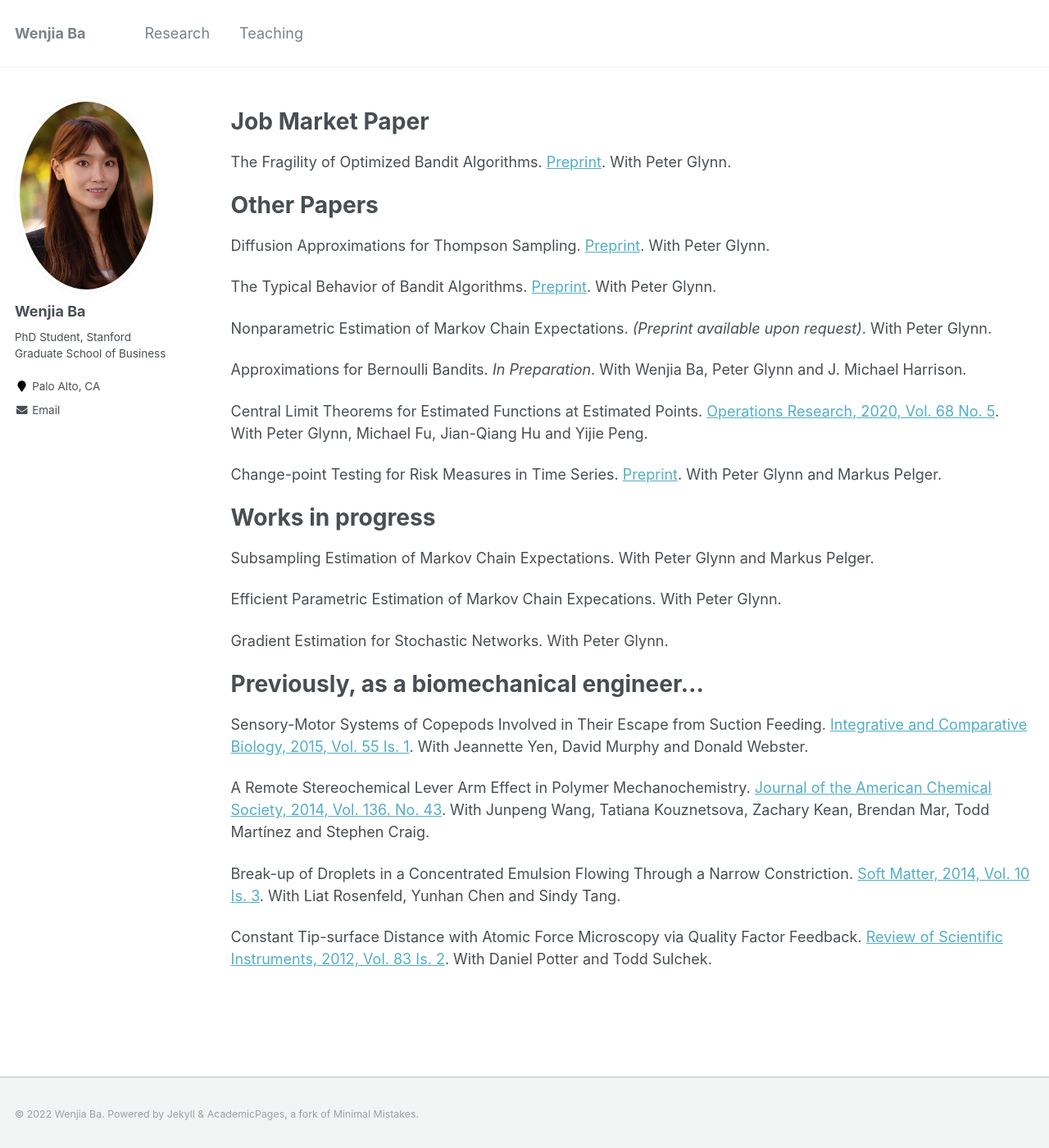
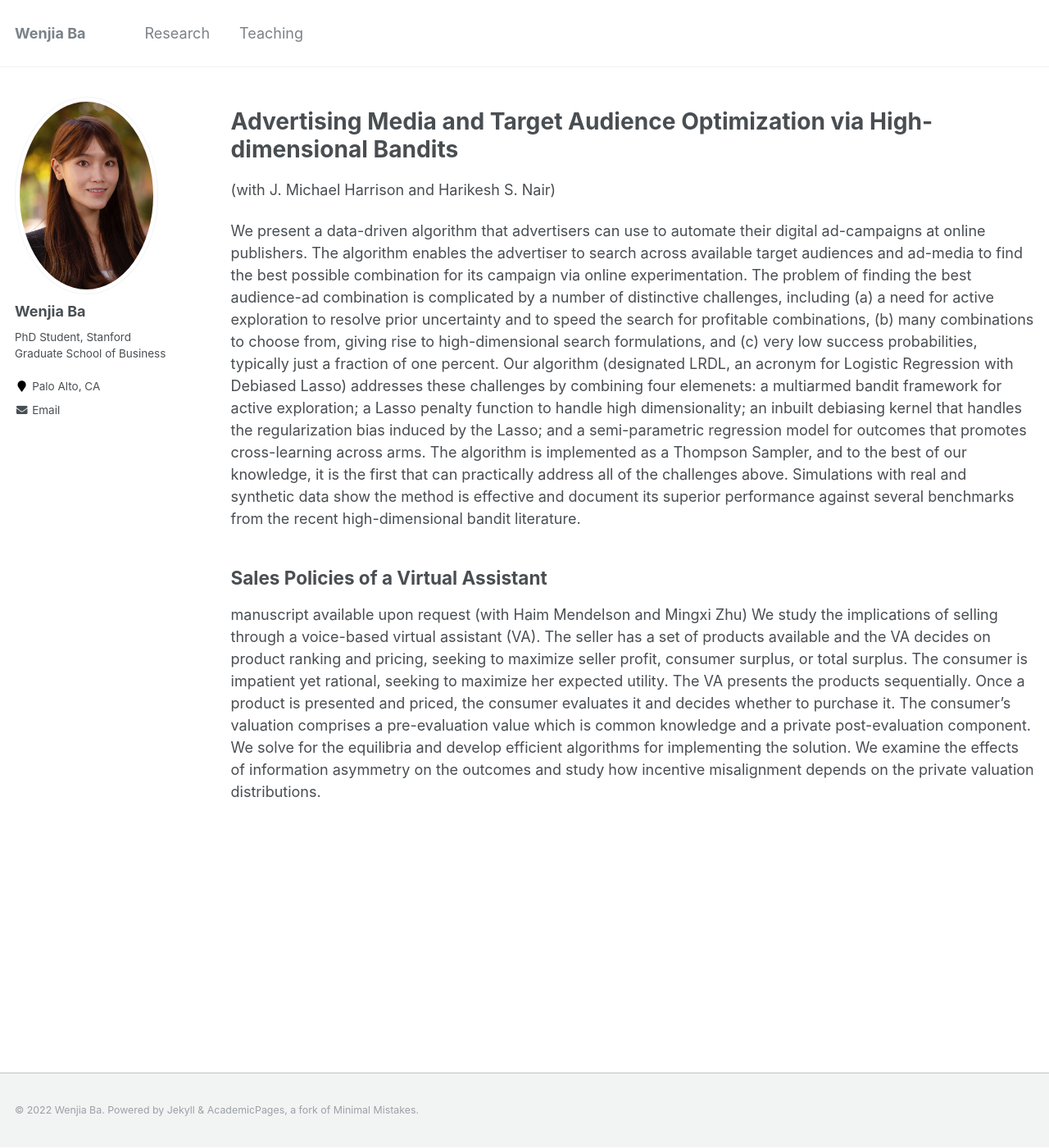
Before and after one commit to wenjiaba/wenjiaba.github.io, a Jekyll site: the page built from _pages/research.md, in a window 1280 px wide and 1400 px high. Shown: the whole window at 82% size. Built offline with Jekyll 4.4.1, drawn with Linux system fonts in a browser that asks for light colours.

Commit message:
Update research.md

```diff
--- a/_pages/research.md
+++ b/_pages/research.md
@@ -5,38 +5,15 @@ permalink: /research/
 author_profile: true
 ---
 
-Job Market Paper
+Advertising Media and Target Audience Optimization via High-dimensional Bandits
 ======
-The Fragility of Optimized Bandit Algorithms. [Preprint](https://linfanf.github.io/files/The_fragility_of_optimized_bandit_algorithms.pdf). With Peter Glynn.
+(with J. Michael Harrison and Harikesh S. Nair)
 
-Other Papers
-======
-Diffusion Approximations for Thompson Sampling. [Preprint](https://arxiv.org/abs/2105.09232). With Peter Glynn.
+We present a data-driven algorithm that advertisers can use to automate their digital ad-campaigns at online publishers. The algorithm enables the advertiser to search across available target audiences and ad-media to find the best possible combination for its campaign via online experimentation. The problem of finding the best audience-ad combination is complicated by a number of distinctive challenges, including (a) a need for active exploration to resolve prior uncertainty and to speed the search for profitable combinations, (b) many combinations to choose from, giving rise to high-dimensional search formulations, and (c) very low success probabilities, typically just a fraction of one percent. Our algorithm (designated LRDL, an acronym for Logistic Regression with Debiased Lasso) addresses these challenges by combining four elemenets: a multiarmed bandit framework for active exploration; a Lasso penalty function to handle high dimensionality; an inbuilt debiasing kernel that handles the regularization bias induced by the Lasso; and a semi-parametric regression model for outcomes that promotes cross-learning across arms. The algorithm is implemented as a Thompson Sampler, and to the best of our knowledge, it is the first that can practically address all of the challenges above. Simulations with real and synthetic data show the method is effective and document its superior performance against several benchmarks from the recent high-dimensional bandit literature.
 
-The Typical Behavior of Bandit Algorithms. [Preprint](https://linfanf.github.io/files/The_typical_behavior_of_bandit_algorithms.pdf). With Peter Glynn.
 
-Nonparametric Estimation of Markov Chain Expectations. _(Preprint available upon request)_. With Peter Glynn.
-
-Approximations for Bernoulli Bandits. _In Preparation_. With Wenjia Ba, Peter Glynn and J. Michael Harrison.
-
-Central Limit Theorems for Estimated Functions at Estimated Points. [Operations Research, 2020, Vol. 68 No. 5](https://pubsonline.informs.org/doi/10.1287/opre.2019.1922). With Peter Glynn, Michael Fu, Jian-Qiang Hu and Yijie Peng.
-
-Change-point Testing for Risk Measures in Time Series. [Preprint](https://arxiv.org/abs/1809.02303). With Peter Glynn and Markus Pelger.
-
-Works in progress
-======
-Subsampling Estimation of Markov Chain Expectations. With Peter Glynn and Markus Pelger.
-
-Efficient Parametric Estimation of Markov Chain Expecations. With Peter Glynn.
-
-Gradient Estimation for Stochastic Networks. With Peter Glynn.
-
-Previously, as a biomechanical engineer...
-======
-Sensory-Motor Systems of Copepods Involved in Their Escape from Suction Feeding. [Integrative and Comparative Biology, 2015, Vol. 55 Is. 1](https://academic.oup.com/icb/article/55/1/121/617941). With Jeannette Yen, David Murphy and Donald Webster.
-
-A Remote Stereochemical Lever Arm Effect in Polymer Mechanochemistry. [Journal of the American Chemical Society, 2014, Vol. 136. No. 43](https://pubs.acs.org/doi/abs/10.1021/ja509585g). With Junpeng Wang, Tatiana Kouznetsova, Zachary Kean, Brendan Mar, Todd Martínez and Stephen Craig.
-
-Break-up of Droplets in a Concentrated Emulsion Flowing Through a Narrow Constriction. [Soft Matter, 2014, Vol. 10 Is. 3](https://pubs.rsc.org/en/content/articlelanding/2014/sm/c3sm51843d). With Liat Rosenfeld, Yunhan Chen and Sindy Tang.
-
-Constant Tip-surface Distance with Atomic Force Microscopy via Quality Factor Feedback. [Review of Scientific Instruments, 2012, Vol. 83 Is. 2](https://aip.scitation.org/doi/abs/10.1063/1.3683236). With Daniel Potter and Todd Sulchek.
+Sales Policies of a Virtual Assistant
+------
+manuscript available upon request
+(with Haim Mendelson and Mingxi Zhu)
+We study the implications of selling through a voice-based virtual assistant (VA). The seller has a set of products available and the VA decides on product ranking and pricing, seeking to maximize seller profit, consumer surplus, or total surplus. The consumer is impatient yet rational, seeking to maximize her expected utility. The VA presents the products sequentially. Once a product is presented and priced, the consumer evaluates it and decides whether to purchase it. The consumer's valuation comprises a pre-evaluation value which is common knowledge and a private post-evaluation component. We solve for the equilibria and develop efficient algorithms for implementing the solution. We examine the effects of information asymmetry on the outcomes and study how incentive misalignment depends on the private valuation distributions.
```
